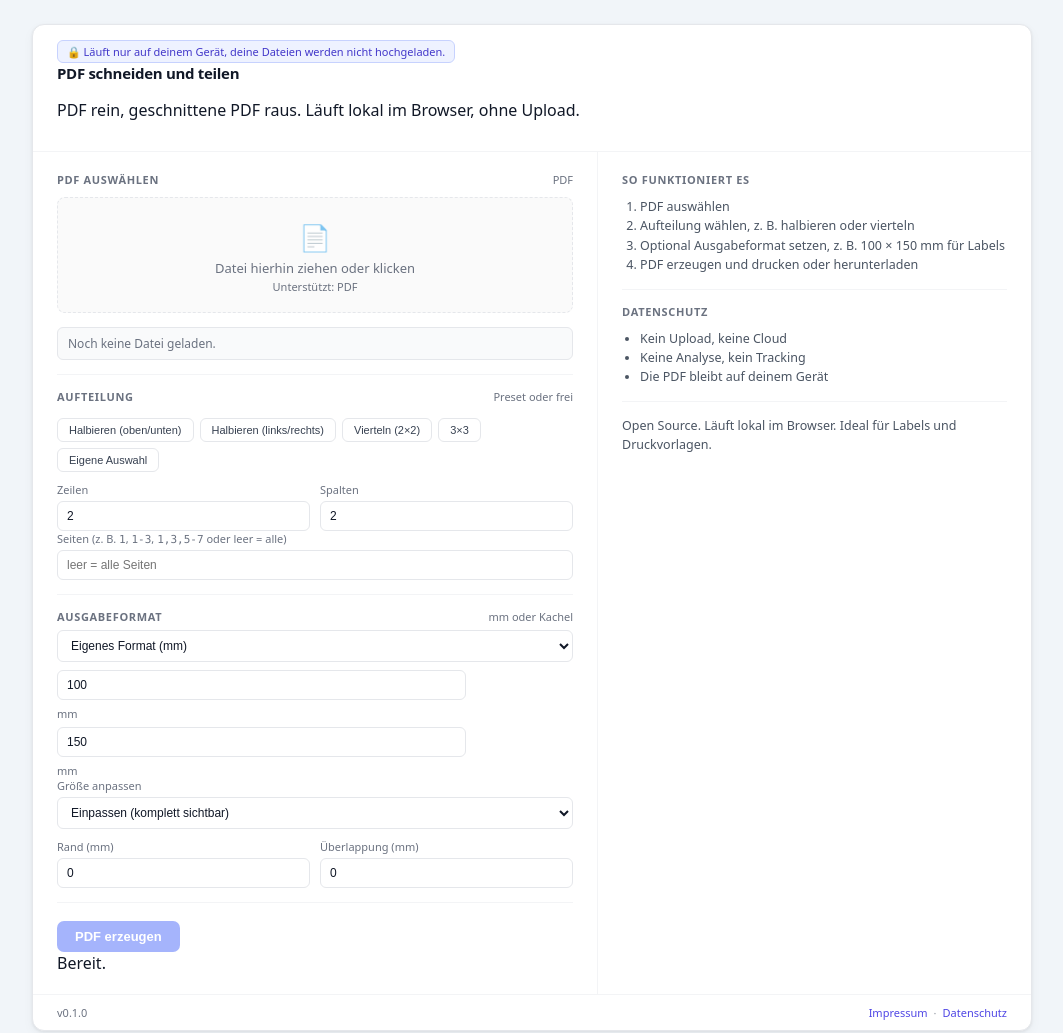
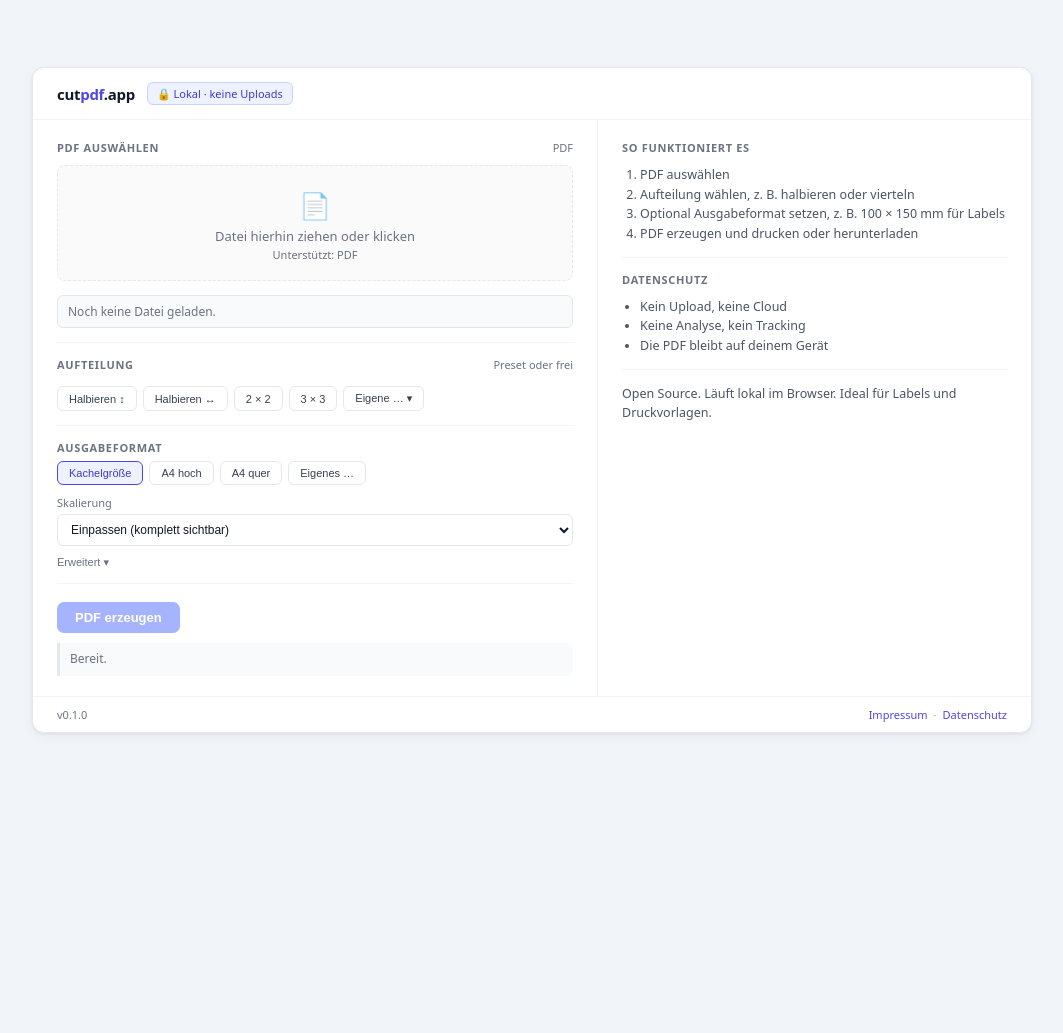
Before and after one commit to si0nDE/cutpdf.app, a plain HTML site: page index.html in a window 1280 px wide. Shown: the whole page, without its empty margins (108-1171 px from the left). After the commit the page ends 800 px from the top, so only its background shows below. Drawn offline with Linux system fonts and the light colour scheme.

Commit message:
feat: redesign HTML structure — progressive disclosure, format strip, new header/footer

```diff
--- a/index.html
+++ b/index.html
@@ -15,13 +15,8 @@
 <body>
   <div class="app">
     <header class="app-header">
-      <div>
-        <div class="badge">
-          <span>🔒 Läuft nur auf deinem Gerät, deine Dateien werden nicht hochgeladen.</span>
-        </div>
-        <h1 class="app-title">PDF schneiden und teilen</h1>
-        <p class="app-description">PDF rein, geschnittene PDF raus. Läuft lokal im Browser, ohne Upload.</p>
-      </div>
+      <h1 class="app-title">cut<span class="app-title-accent">pdf</span>.app</h1>
+      <div class="badge">🔒 Lokal · keine Uploads</div>
     </header>
 
     <main class="app-main">
@@ -49,13 +44,14 @@
         </div>
 
         <div class="pillbar">
-          <button class="pill" data-preset="half_h" type="button">Halbieren (oben/unten)</button>
-          <button class="pill" data-preset="half_v" type="button">Halbieren (links/rechts)</button>
-          <button class="pill" data-preset="quarter" type="button">Vierteln (2×2)</button>
-          <button class="pill" data-preset="3x3" type="button">3×3</button>
-          <button class="pill" data-preset="custom" type="button">Eigene Auswahl</button>
+          <button class="pill" data-preset="half_h" type="button">Halbieren ↕</button>
+          <button class="pill" data-preset="half_v" type="button">Halbieren ↔</button>
+          <button class="pill" data-preset="quarter" type="button">2 × 2</button>
+          <button class="pill" data-preset="3x3" type="button">3 × 3</button>
+          <button class="pill" data-preset="custom" type="button">Eigene … ▾</button>
         </div>
 
+        <div class="custom-fields" id="splitCustomFields">
           <div class="two">
             <div>
               <label for="rows">Zeilen</label>
@@ -66,39 +62,41 @@
               <input id="cols" type="number" min="1" step="1" value="2" />
             </div>
           </div>
-
-        <label for="pages">Seiten (z. B. <span class="mono">1</span>, <span class="mono">1-3</span>, <span class="mono">1,3,5-7</span> oder leer = alle)</label>
+          <div>
+            <label for="pages">Seiten (leer = alle, z. B. <span class="mono">1–3</span> oder <span class="mono">1,3,5</span>)</label>
             <input id="pages" type="text" placeholder="leer = alle Seiten" />
+          </div>
+        </div>
 
         <div class="divider"></div>
 
         <div class="card-header" style="margin-bottom: 6px;">
           <h2 class="card-title">Ausgabeformat</h2>
-          <span class="card-hint">mm oder Kachel</span>
         </div>
 
-        <div class="row">
-          <select id="outPreset">
-            <option value="tile">Kachelgröße (entspricht Ausschnitt)</option>
-            <option value="a4p">A4 hoch (210×297 mm)</option>
-            <option value="a4l">A4 quer (297×210 mm)</option>
-            <option value="custom" selected>Eigenes Format (mm)</option>
-          </select>
-          <div class="row" style="gap: 6px;">
+        <div class="format-strip">
+          <button class="pill active" data-format="tile" type="button">Kachelgröße</button>
+          <button class="pill" data-format="a4p" type="button">A4 hoch</button>
+          <button class="pill" data-format="a4l" type="button">A4 quer</button>
+          <button class="pill" data-format="custom" type="button">Eigenes …</button>
+        </div>
+
+        <div class="format-custom" id="formatCustomFields">
           <input id="outW" type="number" min="10" step="1" value="100" />
           <span class="small">mm</span>
           <input id="outH" type="number" min="10" step="1" value="150" />
           <span class="small">mm</span>
         </div>
-        </div>
 
-        <label for="scaleMode">Größe anpassen</label>
+        <label for="scaleMode">Skalierung</label>
         <select id="scaleMode">
           <option value="fit" selected>Einpassen (komplett sichtbar)</option>
           <option value="fill">Ausfüllen (füllt Seite, ggf. Beschnitt)</option>
           <option value="100">Originalgröße (100%)</option>
         </select>
 
+        <button class="toggle-btn" id="erweiterToggle" type="button">Erweitert ▾</button>
+        <div class="erweitert-fields" id="erweiterFields">
           <div class="two">
             <div>
               <label for="margin">Rand (mm)</label>
@@ -109,6 +107,7 @@
               <input id="overlap" type="number" min="0" step="0.5" value="0" />
             </div>
           </div>
+        </div>
 
         <div class="divider"></div>
 
@@ -117,7 +116,7 @@
           <a id="download" class="btn secondary" style="display:none;" download="tiled.pdf">PDF herunterladen</a>
         </div>
 
-        <div id="status" class="status-pill">Bereit.</div>
+        <div id="status" class="status">Bereit.</div>
       </section>
 
       <!-- Rechte Karte: Info -->
@@ -153,7 +152,13 @@
 
     <footer class="app-footer">
       <div class="footer-left">
-        <span class="footer-version">v0.1.0</span>
+        <a
+          href="https://github.com/si0nDE/cutpdf.app"
+          target="_blank"
+          rel="noopener noreferrer"
+          class="footer-version"
+          aria-label="GitHub-Projekt cutpdf.app"
+        >v0.1.0</a>
       </div>
       <div class="footer-right">
         <a href="https://fieber-it.com/impressum" target="_blank" rel="noopener noreferrer">Impressum</a>
```
Lines whose indentation alone changed are shown as unchanged.
